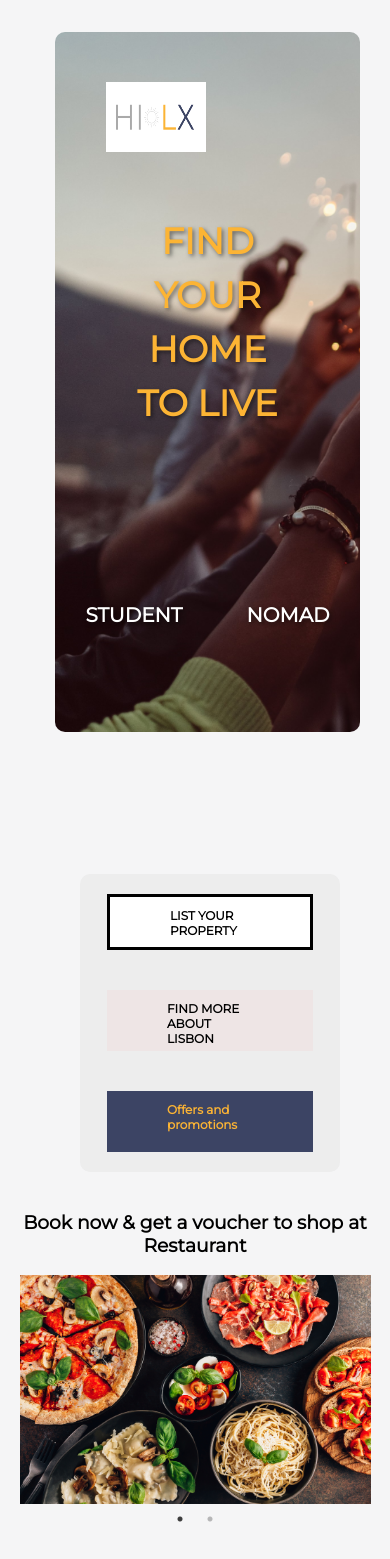
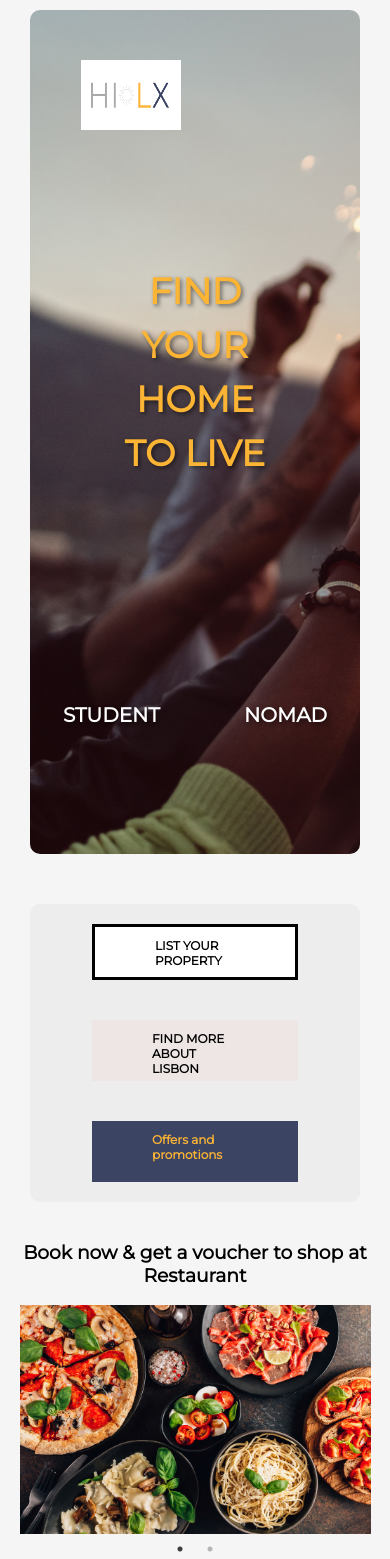
Before and after one commit to GREAT-RE/frontend, a React (Create React App) app: page / in a window 390 px wide. Before the commit the page ends 1529 px from the top, so only its background shows below. Built offline with nearby package versions, Linux system fonts and the light colour scheme.

Commit message:
Homepage mediaquery fixed

```diff
--- a/src/pages/HomePage/HomePage.css
+++ b/src/pages/HomePage/HomePage.css
@@ -134,12 +134,6 @@
   body {
     align-items: center;
   }
-
-  .home-content {
-    margin-left: 25px;
-    margin-top: -50px;
-  }
-
   .logo {
     width: 100px;
     height: 70px;
@@ -182,12 +176,11 @@
   .button-container {
     display: grid;
     align-items: center;
-    margin-left: 80px;
-    margin-right: 50px;
+    margin-top: 0;
   }
 
   .image-container {
-    width: 500px;
-    height: 700px;
+    width: 100%;
+    height: 100%;
   }
 }
```
